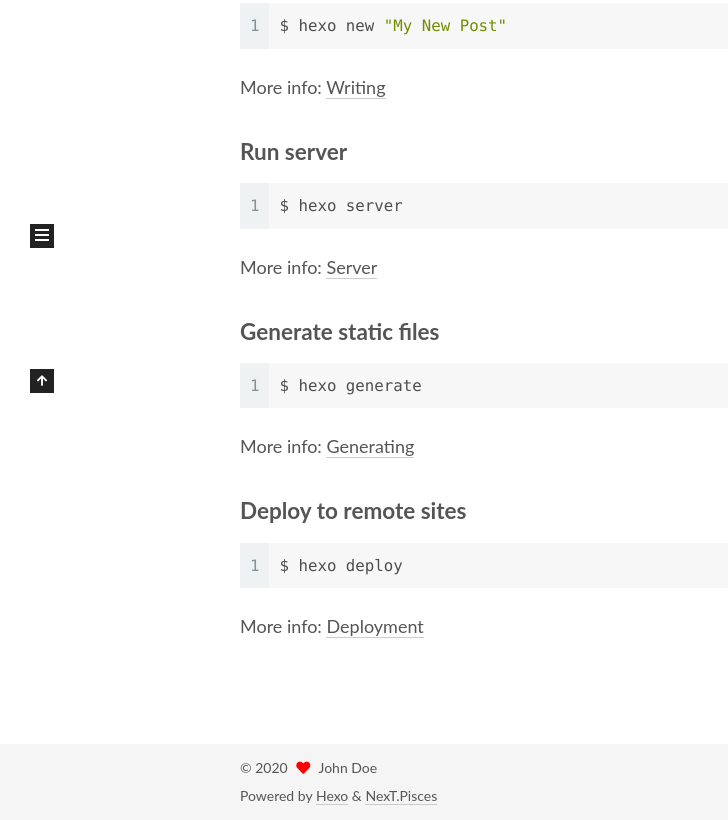
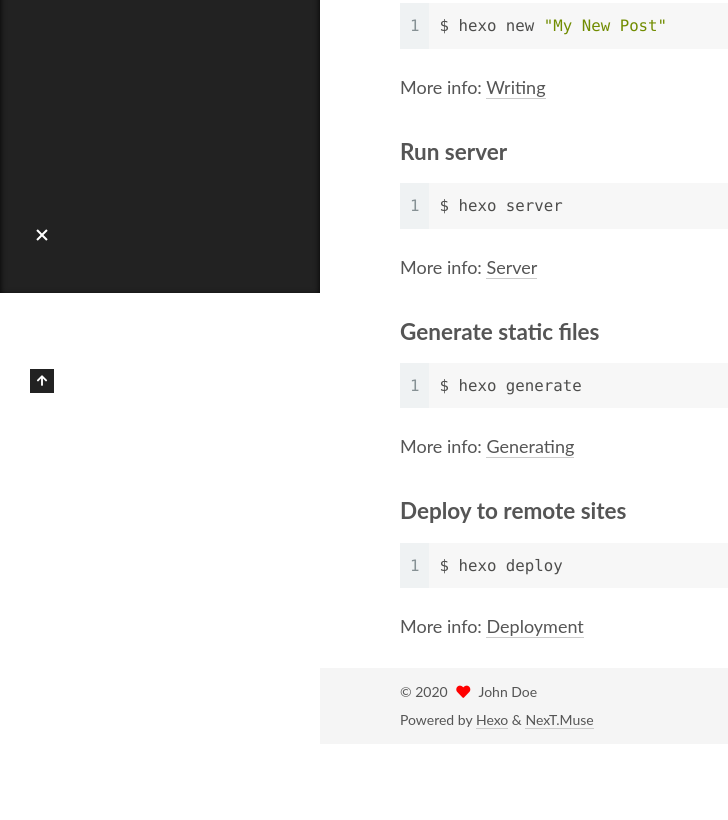
Before and after one commit to Quwater/Quwater.github.io, a plain HTML site: page 2020/06/19/hello-world/index.html in a window 1280 px wide. Shown: the part 507-1327 px from the top of the page, without its empty margins (0-728 px from the left). After the commit the page ends 1251 px from the top, so only its background shows below. Drawn offline with Linux system fonts and the light colour scheme.

Commit message:
Site updated: 2020-06-19 19:21:07

```diff
--- a/2020/06/19/hello-world/index.html
+++ b/2020/06/19/hello-world/index.html
@@ -17,7 +17,7 @@
 
 <script id="hexo-configurations">
     var NexT = window.NexT || {};
-    var CONFIG = {"hostname":"yoursite.com","root":"/","scheme":"Pisces","version":"7.8.0","exturl":false,"sidebar":{"position":"left","display":"post","padding":18,"offset":12,"onmobile":false},"copycode":{"enable":false,"show_result":false,"style":null},"back2top":{"enable":true,"sidebar":false,"scrollpercent":false},"bookmark":{"enable":false,"color":"#222","save":"auto"},"fancybox":false,"mediumzoom":false,"lazyload":false,"pangu":false,"comments":{"style":"tabs","active":null,"storage":true,"lazyload":false,"nav":null},"algolia":{"hits":{"per_page":10},"labels":{"input_placeholder":"Search for Posts","hits_empty":"We didn't find any results for the search: ${query}","hits_stats":"${hits} results found in ${time} ms"}},"localsearch":{"enable":false,"trigger":"auto","top_n_per_article":1,"unescape":false,"preload":false},"motion":{"enable":true,"async":false,"transition":{"post_block":"fadeIn","post_header":"slideDownIn","post_body":"slideDownIn","coll_header":"slideLeftIn","sidebar":"slideUpIn"}}};
+    var CONFIG = {"hostname":"yoursite.com","root":"/","scheme":"Muse","version":"7.8.0","exturl":false,"sidebar":{"position":"left","display":"post","padding":18,"offset":12,"onmobile":false},"copycode":{"enable":false,"show_result":false,"style":null},"back2top":{"enable":true,"sidebar":false,"scrollpercent":false},"bookmark":{"enable":false,"color":"#222","save":"auto"},"fancybox":false,"mediumzoom":false,"lazyload":false,"pangu":false,"comments":{"style":"tabs","active":null,"storage":true,"lazyload":false,"nav":null},"algolia":{"hits":{"per_page":10},"labels":{"input_placeholder":"Search for Posts","hits_empty":"We didn't find any results for the search: ${query}","hits_stats":"${hits} results found in ${time} ms"}},"localsearch":{"enable":false,"trigger":"auto","top_n_per_article":1,"unescape":false,"preload":false},"motion":{"enable":true,"async":false,"transition":{"post_block":"fadeIn","post_header":"slideDownIn","post_body":"slideDownIn","coll_header":"slideLeftIn","sidebar":"slideUpIn"}}};
   </script>
 
   <meta name="description" content="Welcome to Hexo! This is your very first post. Check documentation for more info. If you get any problems when using Hexo, you can find the answer in troubleshooting or you can ask me on GitHub. Quick">
@@ -318,7 +318,7 @@
   </span>
   <span class="author" itemprop="copyrightHolder">John Doe</span>
 </div>
-  <div class="powered-by">Powered by <a href="https://hexo.io/" class="theme-link" rel="noopener" target="_blank">Hexo</a> & <a href="https://pisces.theme-next.org/" class="theme-link" rel="noopener" target="_blank">NexT.Pisces</a>
+  <div class="powered-by">Powered by <a href="https://hexo.io/" class="theme-link" rel="noopener" target="_blank">Hexo</a> & <a href="https://muse.theme-next.org/" class="theme-link" rel="noopener" target="_blank">NexT.Muse</a>
   </div>
 
 
@@ -344,7 +344,7 @@
 <script src="/js/motion.js"></script>
 
 
-<script src="/js/schemes/pisces.js"></script>
+<script src="/js/schemes/muse.js"></script>
 
 
 <script src="/js/next-boot.js"></script>
```
Also changed, not shown: archives/2020/06/index.html (+3 -3 lines), archives/2020/index.html (+3 -3 lines), archives/index.html (+3 -3 lines), index.html (+3 -3 lines).
